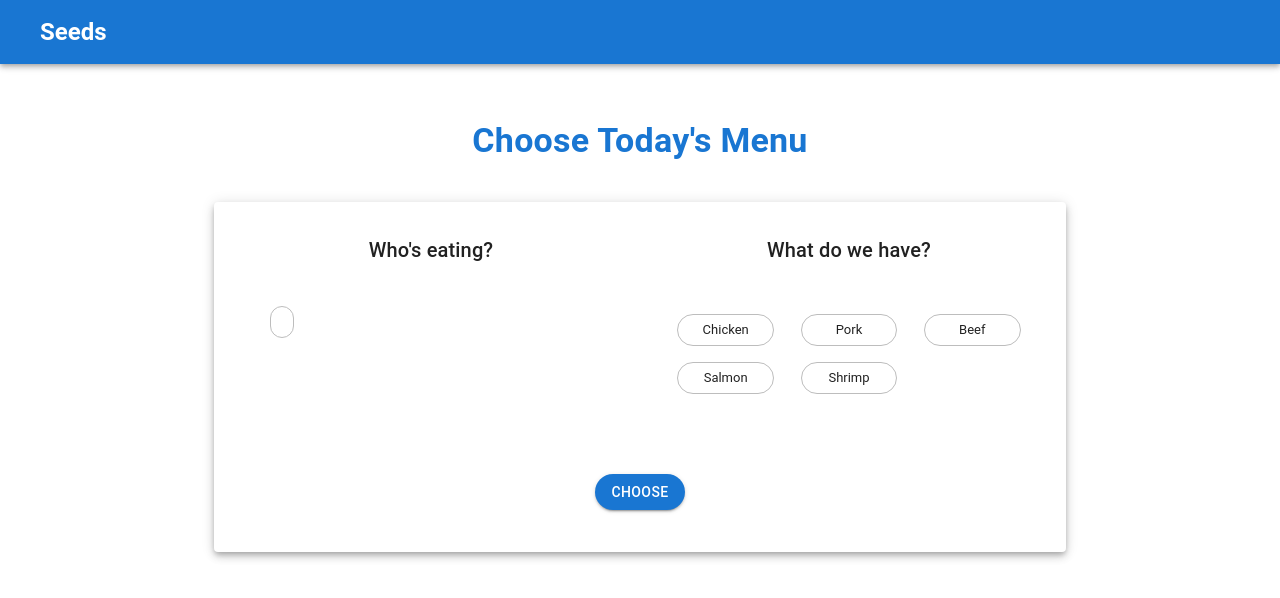
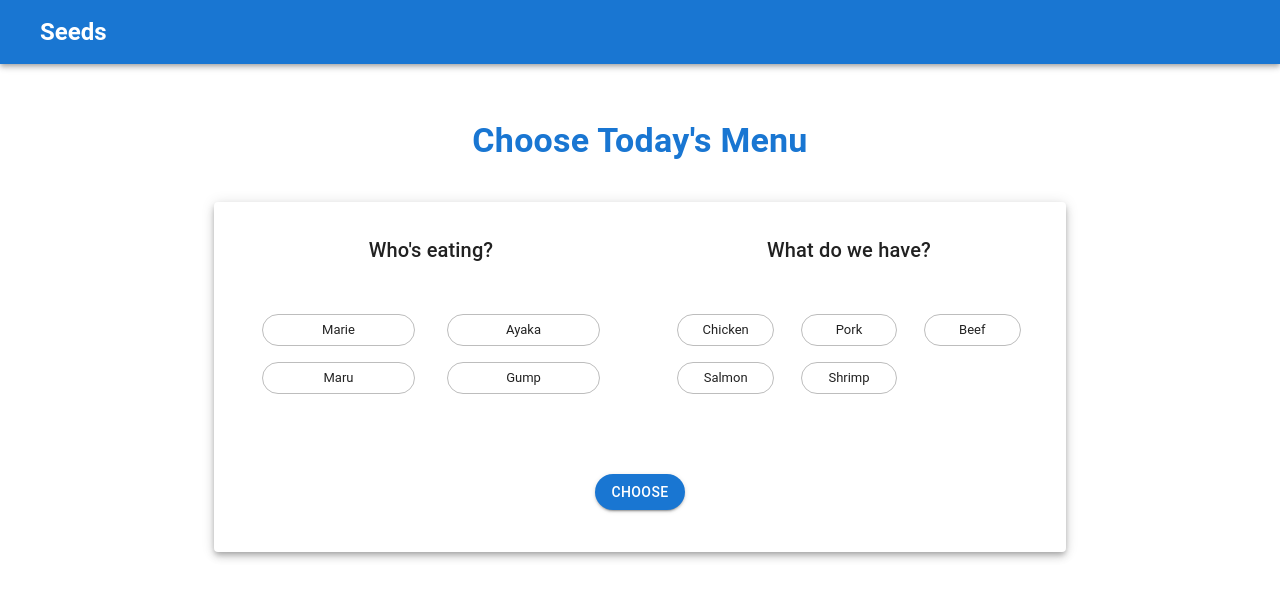
Before and after one commit to mariescoding/reactMenuGenerate, a React (Create React App) app in the folder my-app-test/: page / in a window 1280 px wide. Shown: the top 598 px of the page. Built offline with nearby package versions, Linux system fonts and the light colour scheme.

Commit message:
add people button values

```diff
--- a/my-app-test/src/features/enterInputs/components/EnterPeople.tsx
+++ b/my-app-test/src/features/enterInputs/components/EnterPeople.tsx
@@ -1,13 +1,27 @@
 import Grid from "@mui/material/Grid";
 import Typography from "@mui/material/Typography";
-import { PersonButton } from "./PersonButton";
+//import { PersonButton } from "./PersonButton";
+import { people } from "/Users/mariemuramatsu/Personal/React/my-app-test/src/demo_data/people.js";
+import Chip from "@mui/material/Chip";
 
 export const EnterPeople = () => {
+  const peopleList = people.map((person) => {
+    return (
+      <Grid item xs={6}>
+        <Chip
+          label={person.name}
+          variant="outlined"
+          sx={{ width: "90%" }}
+        ></Chip>
+      </Grid>
+    );
+  });
   return (
     <Grid item md={6}>
       <Typography variant="h6">Who's eating?</Typography>
-      <Grid container spacing={2} sx={{ m: 3 }}>
-        <PersonButton personName={""} />
+      <Grid container spacing={2} sx={{ p: 3, mt: 1 }}>
+        {/* <PersonButton /> */}
+        {peopleList}
       </Grid>
     </Grid>
   );
--- a/my-app-test/src/features/enterInputs/components/PersonButton.tsx
+++ b/my-app-test/src/features/enterInputs/components/PersonButton.tsx
@@ -1,14 +1,10 @@
 import Chip from "@mui/material/Chip";
 import Grid from "@mui/material/Grid";
 
-type Props = {
-  personName: String;
-};
-
-export const PersonButton: React.FC<Props> = ({ personName }) => {
-  return (
-    <Grid item>
-      <Chip label={personName} variant="outlined"></Chip>
-    </Grid>
-  );
-};
+// export const PersonButton: React.FC = () => {
+//   return (
+//     <Grid item  xs={6}>
+//       <Chip label={""} variant="outlined"></Chip>
+//     </Grid>
+//   );
+// };
```
